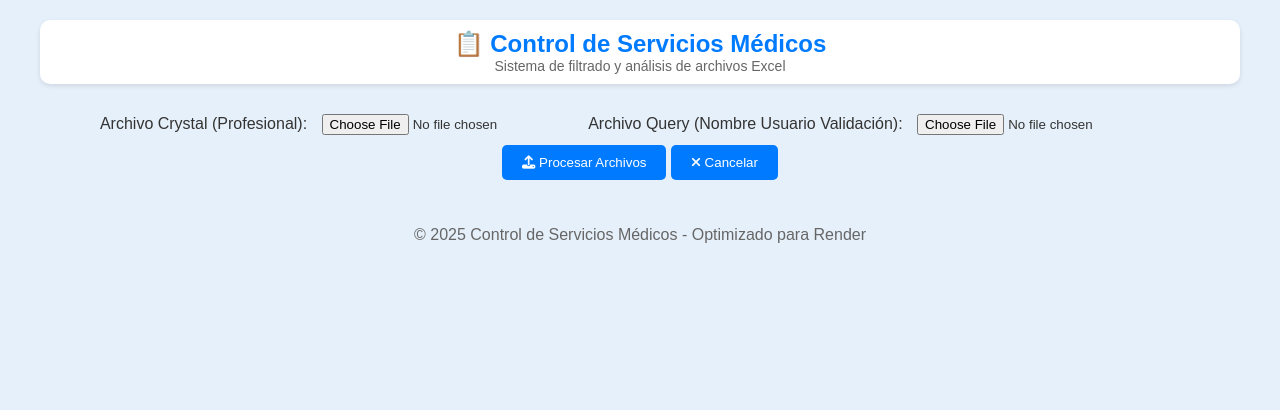
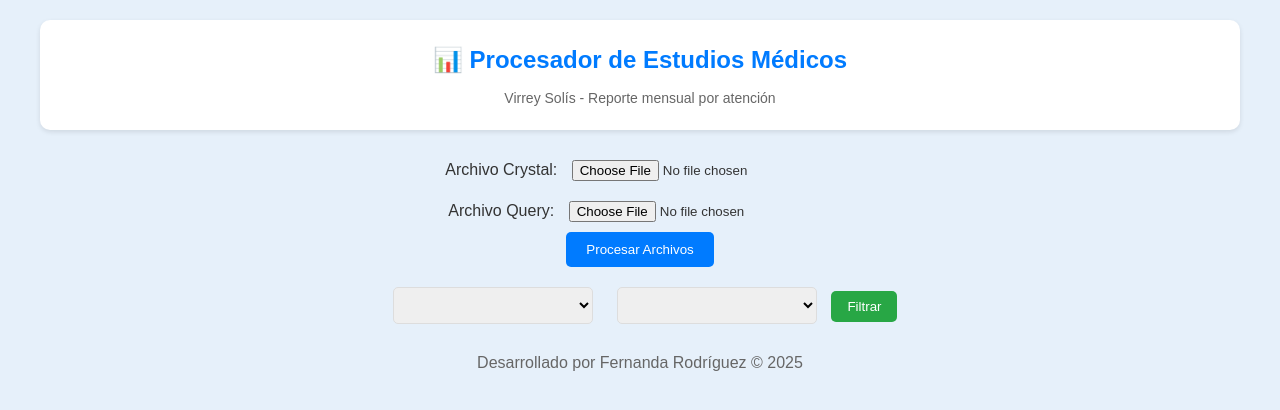
Before and after one commit to Gobo-AndresH/servicios_medicos, a Python web app: template templates/index.html in a window 1280 px wide. Shown: the top 410 px of the page. Run offline with Jinja, Linux system fonts and the light colour scheme; the template is opened without the code that fills it, so the values that code supplies are empty; some libraries are stand-ins or nearby versions.

Commit message:
Update index.html

```diff
--- a/templates/index.html
+++ b/templates/index.html
@@ -1,56 +1,45 @@
 <!DOCTYPE html>
 <html lang="es">
 <head>
-    <meta charset="UTF-8">
-    <meta name="viewport" content="width=device-width, initial-scale=1.0">
-    <meta name="theme-color" content="#007bff">
-    <link rel="manifest" href="/manifest.json">
-    <link rel="apple-touch-icon" href="/static/icon-192.png">
-    <link rel="icon" href="/static/favicon.ico">
-    <title>Control de Servicios Médicos</title>
-    <link rel="stylesheet" href="/static/style.css">
-    <link rel="stylesheet" href="https://cdnjs.cloudflare.com/ajax/libs/font-awesome/6.4.0/css/all.min.css">
+  <meta charset="UTF-8" />
+  <title>Procesador de Estudios Médicos</title>
+  <link rel="stylesheet" href="style.css" />
+  <script src="https://kit.fontawesome.com/a2d9b8e7e5.js" crossorigin="anonymous"></script>
 </head>
 <body>
   <div class="container">
     <header>
-            <div class="logo">📋 Control de Servicios Médicos</div>
-            <div class="subtitle">Sistema de filtrado y análisis de archivos Excel</div>
+      <h1 class="logo">📊 Procesador de Estudios Médicos</h1>
+      <p class="subtitle">Virrey Solís - Reporte mensual por atención</p>
     </header>
 
-        <main>
     <section class="upload-section">
-                <label for="file1-input">Archivo Crystal (Profesional):</label>
-                <input type="file" id="file1-input" name="file1" accept=".xlsx,.xls" required>
+      <label>Archivo Crystal: <input type="file" id="file1-input" accept=".xlsx,.xls" /></label><br>
+      <label>Archivo Query: <input type="file" id="file2-input" accept=".xlsx,.xls" /></label><br>
+      <button id="process-button">Procesar Archivos</button>
 
-                <label for="file2-input">Archivo Query (Nombre Usuario Validación):</label>
-                <input type="file" id="file2-input" name="file2" accept=".xlsx,.xls" required>
+      <!-- Barra de progreso -->
+      <div id="progress-container" style="display:none;">
+        <div id="progress-bar"></div>
+        <span id="progress-text">Procesando... 0%</span>
+      </div>
 
-                <div class="button-group">
-                    <button id="process-button" class="btn-primary">
-                        <i class="fas fa-upload"></i> Procesar Archivos
-                    </button>
-                    <button id="cancel-button" class="btn-danger">
-                        <i class="fas fa-times"></i> Cancelar
-                    </button>
+      <div id="loading" style="display:none;"></div>
+      <div id="result" style="display:none;">
+        <div id="global-data"></div>
+        <div id="person-data" style="display:none;"></div>
       </div>
     </section>
 
-            <div id="loading" class="loading" style="display:none;">
-                <i class="fas fa-spinner fa-spin"></i> Procesando archivos, por favor espera...
+    <section class="filter-section">
+      <select id="professional-filter"></select>
+      <select id="user-filter"></select>
+      <button id="search-button">Filtrar</button>
+    </section>
+
+    <footer>Desarrollado por Fernanda Rodríguez © 2025</footer>
   </div>
 
-            <section id="result" class="result-section" style="display:none;">
-                <h3>Resultados:</h3>
-                <div id="result-content"></div>
-            </section>
-        </main>
-
-        <footer>
-            <p>© 2025 Control de Servicios Médicos - Optimizado para Render</p>
-        </footer>
-    </div>
-
-    <script src="/static/js/app.js"></script>
+  <script src="app.js"></script>
 </body>
 </html>
```
Lines whose indentation alone changed are shown as unchanged.
